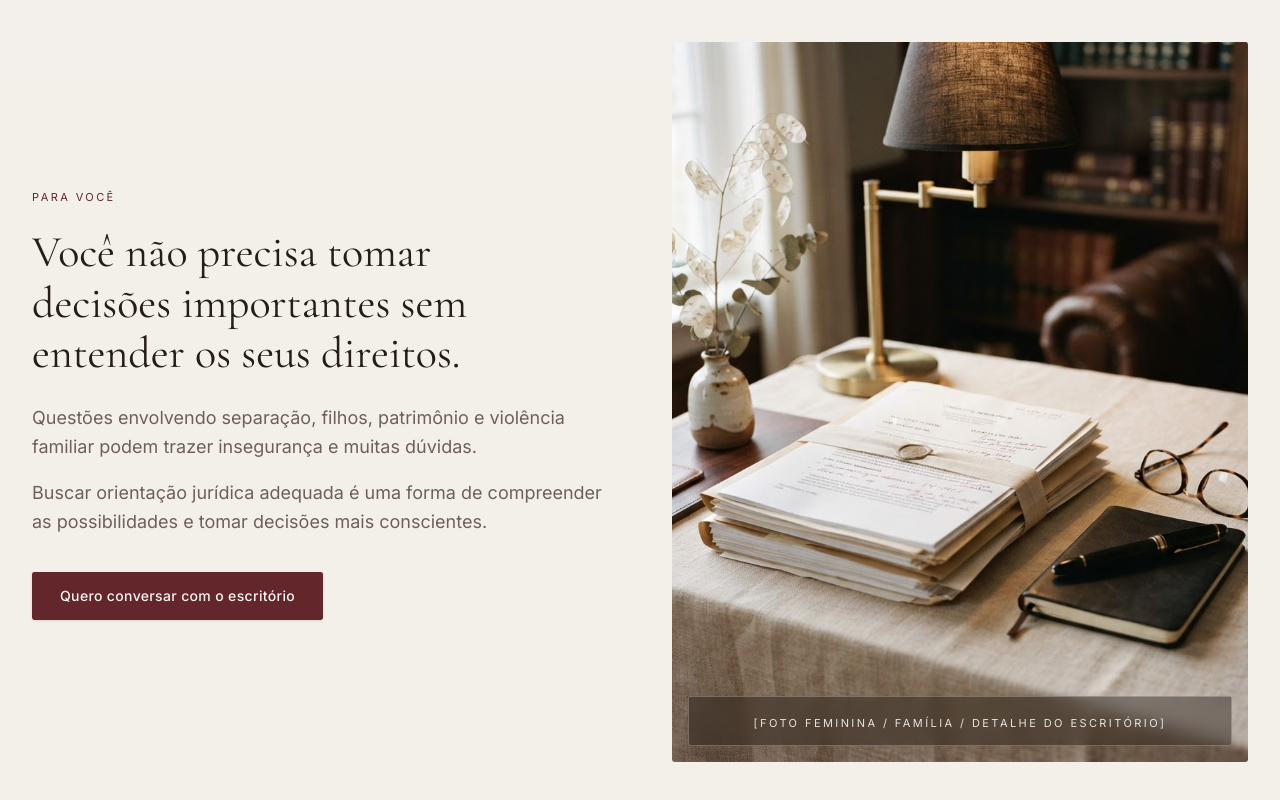
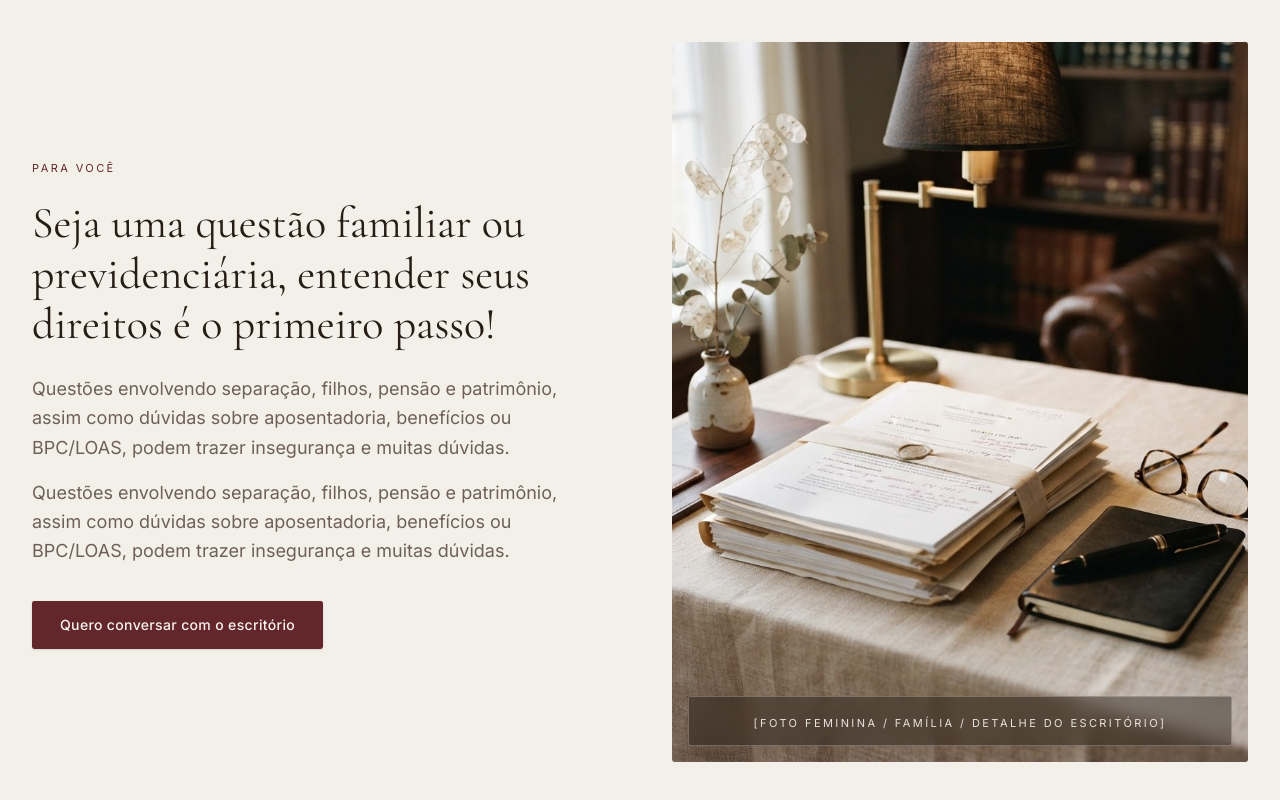
Before and after one commit to luna24444/daisadelvalle, a Next.js app: page / in a window 1280 px wide. Shown: the part 7040-7840 px from the top of the page. Built offline with nearby package versions, Linux system fonts and the light colour scheme; no server answers.

Commit message:
Update women-section.tsx

```diff
--- a/components/women-section.tsx
+++ b/components/women-section.tsx
@@ -31,18 +31,16 @@ export function WomenSection() {
           </Reveal>
           <Reveal delay={80}>
             <h2 className="mt-5 font-serif text-3xl leading-[1.15] text-foreground text-balance md:text-[2.75rem]">
-              Você não precisa tomar decisões importantes sem entender os seus direitos.
+              Seja uma questão familiar ou previdenciária, entender seus direitos é o primeiro passo!
             </h2>
           </Reveal>
           <Reveal delay={160}>
             <div className="mt-6 space-y-4 text-base leading-relaxed text-muted-foreground md:text-lg">
               <p>
-                Questões envolvendo separação, filhos, patrimônio e violência familiar podem trazer
-                insegurança e muitas dúvidas.
+                Questões envolvendo separação, filhos, pensão e patrimônio, assim como dúvidas sobre aposentadoria, benefícios ou BPC/LOAS, podem trazer insegurança e muitas dúvidas.
               </p>
               <p>
-                Buscar orientação jurídica adequada é uma forma de compreender as possibilidades e
-                tomar decisões mais conscientes.
+                Questões envolvendo separação, filhos, pensão e patrimônio, assim como dúvidas sobre aposentadoria, benefícios ou BPC/LOAS, podem trazer insegurança e muitas dúvidas.
               </p>
             </div>
           </Reveal>
```
